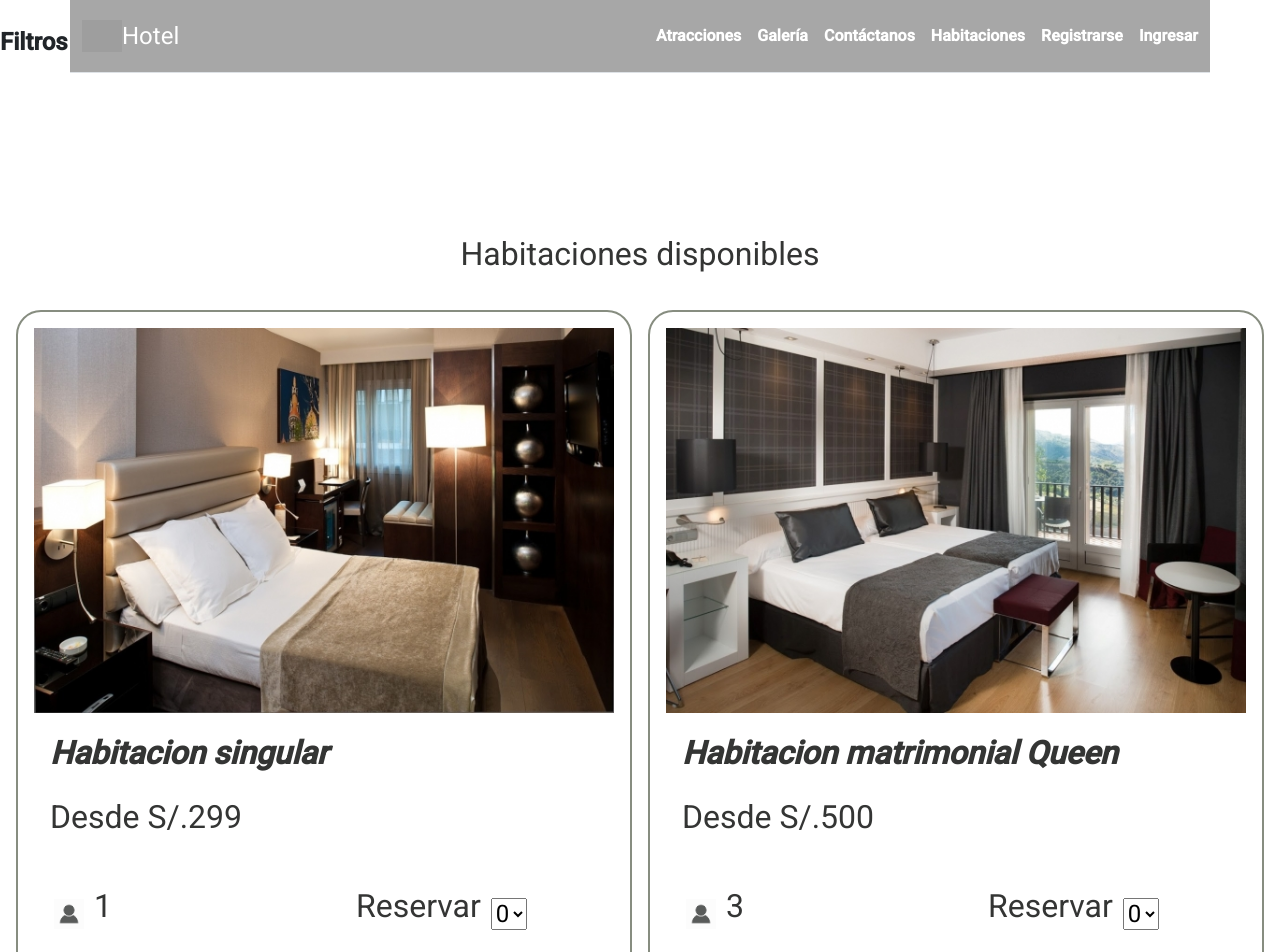
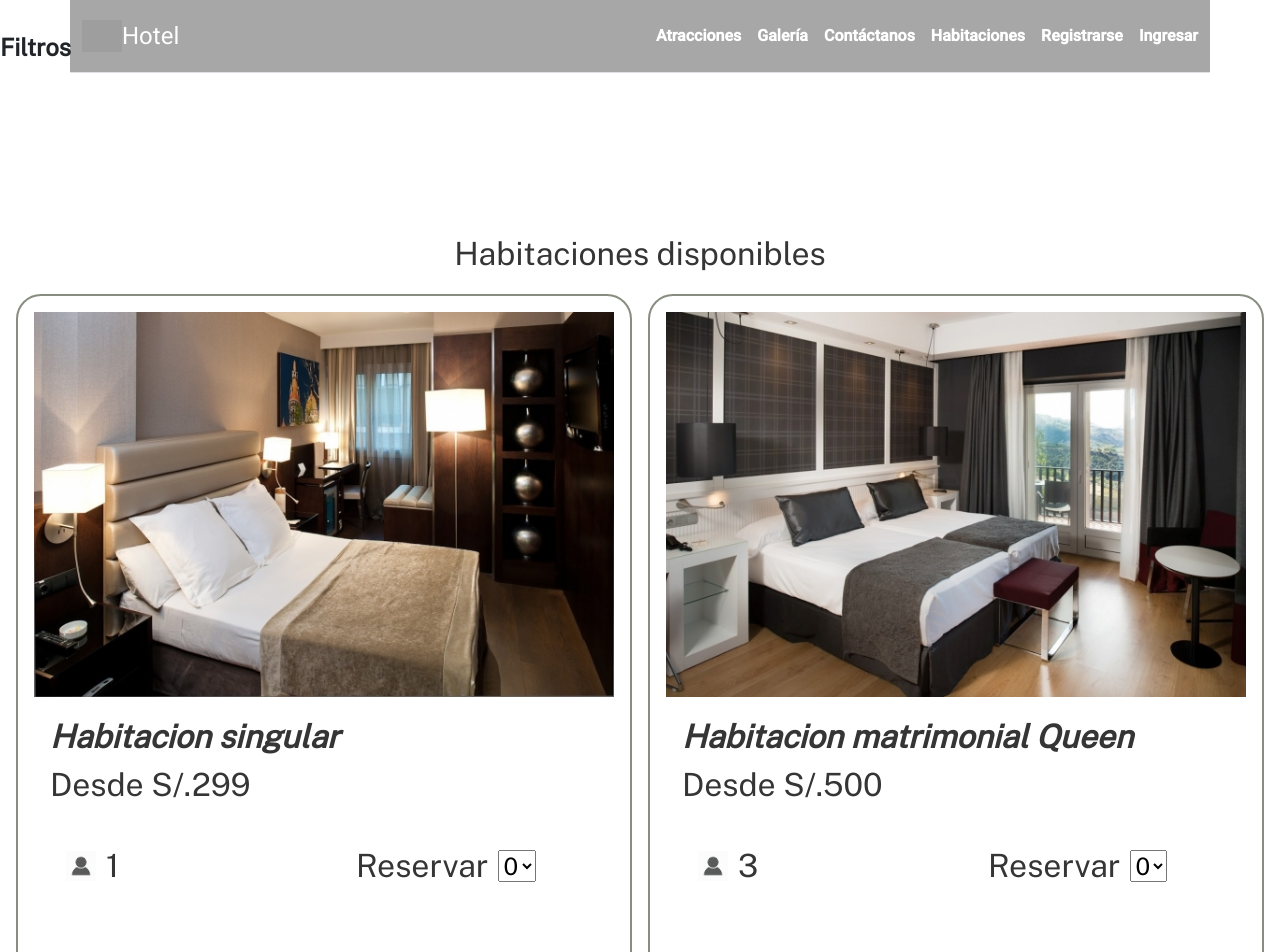
Before and after one commit to rodrigo-calle/booking-system-frontend, an Angular app: page /reserva in a window 1280 px wide. Shown: the top 952 px of the page. Built offline with nearby package versions, Linux system fonts and the light colour scheme; grey boxes are pictures that could not be loaded.

Commit message:
css reserva

```diff
--- a/src/app/pages/reserva/reserva.component.css
+++ b/src/app/pages/reserva/reserva.component.css
@@ -0,0 +1,243 @@
+@import url("https://fonts.googleapis.com/css2?family=Public+Sans&display=swap");
+
+* {
+  box-sizing: border-box;
+  margin: 0;
+  padding: 0;
+}
+
+html {
+  height: 100%;
+}
+
+body {
+  font-family: "Public Sans", sans-serif;
+  font-size: 1.2rem;
+  min-height: 100%;
+}
+
+.grid-container > * {
+  box-shadow: -1px 1px 7px 0px rgba(0, 0, 0, 0.75);
+  border-radius: 4px;
+  padding: 10px;
+  text-align: center;
+}
+
+.header {
+  grid-area: header;
+  background-color: #85aedd;
+}
+
+.navbar {
+  grid-area: navbar;
+  background-color: #afd6af;
+}
+
+.sidebar {
+  grid-area: sidebar;
+  background-color: #fdcfcf;
+}
+
+.main {
+  grid-area: main;
+  background-color: #f5f5f5;
+}
+
+.footer {
+  grid-area: footer;
+  background-color: #8c96a0;
+}
+
+.grid-container {
+  display: grid;
+  gap: 10px;
+  grid-template:
+    "header"  100px
+    "navbar"  50px
+    "main"    auto
+    "sidebar" 100px
+    "footer"  100px;
+}
+
+@media (min-width: 600px) {
+  .grid-container {
+    /* grid-template-columns: 200px auto;
+    grid-template-rows: 100px 50px auto 100px;
+    grid-template-areas:
+    "header  header"
+    "navbar  navbar"
+    "sidebar main"
+    "footer  footer"; */
+
+    grid-template:
+      "header  header" 100px
+      "navbar  navbar" 50px
+      "sidebar main"   auto
+      "footer  footer" 100px /
+      30%    auto;
+  }
+}
+
+.container-reserva {
+    display: grid;
+    padding: 1rem;
+    grid-gap: 1rem;
+    grid-template-columns: repeat(auto-fit, minmax(max-width, 1fr));
+    grid-template-rows: repeat(3, 600px);
+    font-size: 5rem;
+  }
+
+  .container-reserva div {
+    color: white;
+    padding: 1rem;
+  }
+
+  .wrapper-reserva {
+    width: 20px;
+    height: 50px;
+    display: flex;
+    flex-direction: left;
+    justify-content: left;
+    align-items: center;
+  }
+
+  .icon {
+    height: 30px;
+    width: 30px;
+  }
+
+  .rcorners1-reserva {
+    border-radius: 25px;
+    border: 2px solid #878d80;
+    padding: 5px;
+    width: auto;
+    height: auto;
+  }
+
+  .rcorners2 {
+    border-radius: 25px;
+    border: 2px solid #878d80;
+    padding: 20px;
+    width: auto;
+    height: auto;
+  }
+
+  .text-reserva {
+    margin: 10px;
+    font-size: xx-large;
+    color: #343534;
+  }
+
+  .name-habitacion {
+    font-size: xx-large;
+    font-style: italic;
+    color: #343534;
+  }
+
+  .cantidad-habitacion {
+    font-size: xx-small;
+    font-style: italic;
+    color: #343534;
+  }
+
+  .precio-habitacion {
+    font-size: xx-large;
+    padding: 0%;
+    color: #343534;
+  }
+
+  .numero-habitacion {
+    justify-content: right;
+  }
+
+  .column-reserva {
+    float: left;
+    width: 50%;
+    padding: 0px;
+  }
+
+  .column-menu {
+    width: auto;
+    height: auto;
+    min-height: 200px;
+    padding: 0px;
+  }
+
+  .row-reserva {
+    width: auto;
+  }
+
+  .row-reserva:after {
+    content: "";
+    display: table;
+    clear: both;
+  }
+
+  .button-eliminar {
+    background: #e62143;
+    border-radius: 11px;
+    box-sizing: border-box;
+    color: #fff;
+    cursor: pointer;
+    display: flex;
+    font-family: Mija, -apple-system, BlinkMacSystemFont, Roboto,
+      "Roboto Slab", "Droid Serif", "Segoe UI", system-ui, Arial, sans-serif;
+    font-size: x-large;
+    font-weight: 700;
+    justify-content: center;
+    line-height: 5px;
+    padding: 0.8em 1em;
+    text-align: center;
+    text-decoration: none;
+    text-decoration-skip-ink: auto;
+    text-shadow: rgba(0, 0, 0, 0.3) 1px 1px 1px;
+    text-underline-offset: 1px;
+    transition: all 0.2s ease-in-out;
+    user-select: none;
+    -webkit-user-select: none;
+    touch-action: manipulation;
+    width: 100%;
+    word-break: break-word;
+    border: 0;
+  }
+
+  .button-eliminar:active,
+  .button-eliminar:focus {
+    border-bottom-style: none;
+    border-color: #dadada;
+    box-shadow: rgba(0, 0, 0, 0.3) 0 3px 3px inset;
+    outline: 0;
+  }
+
+  .button-eliminar:hover {
+    border-bottom-style: none;
+    border-color: #dadada;
+  }
+
+  .button-reservar {
+    background: #16c71f;
+    border-radius: 11px;
+    box-sizing: border-box;
+    color: #fff;
+    cursor: pointer;
+    display: flex;
+    font-family: Mija, -apple-system, BlinkMacSystemFont, Roboto,
+      "Roboto Slab", "Droid Serif", "Segoe UI", system-ui, Arial, sans-serif;
+    font-size: x-large;
+    font-weight: 700;
+    justify-content: center;
+    line-height: 5px;
+    padding: 0.8em 1em;
+    text-align: center;
+    text-decoration: none;
+    text-decoration-skip-ink: auto;
+    text-shadow: rgba(0, 0, 0, 0.3) 1px 1px 1px;
+    text-underline-offset: 1px;
+    transition: all 0.2s ease-in-out;
+    user-select: none;
+    -webkit-user-select: none;
+    touch-action: manipulation;
+    width: 100%;
+    word-break: break-word;
+    border: 0;
+  }
--- a/src/assets/json/habitaciones.json
+++ b/src/assets/json/habitaciones.json
@@ -71,6 +71,14 @@
             "personas": 2,
             "disponibles": 3,
             "image": "assets/img/habitaciones/habitacion2.jpg"
+        },
+        {
+            "id": 10,
+            "name": "Habitacion real",
+            "price": "Desde S/.2000",
+            "personas": 2,
+            "disponibles": 3,
+            "image": "assets/img/habitaciones/habitacion2.jpg"
         }
     ]
 }
```
